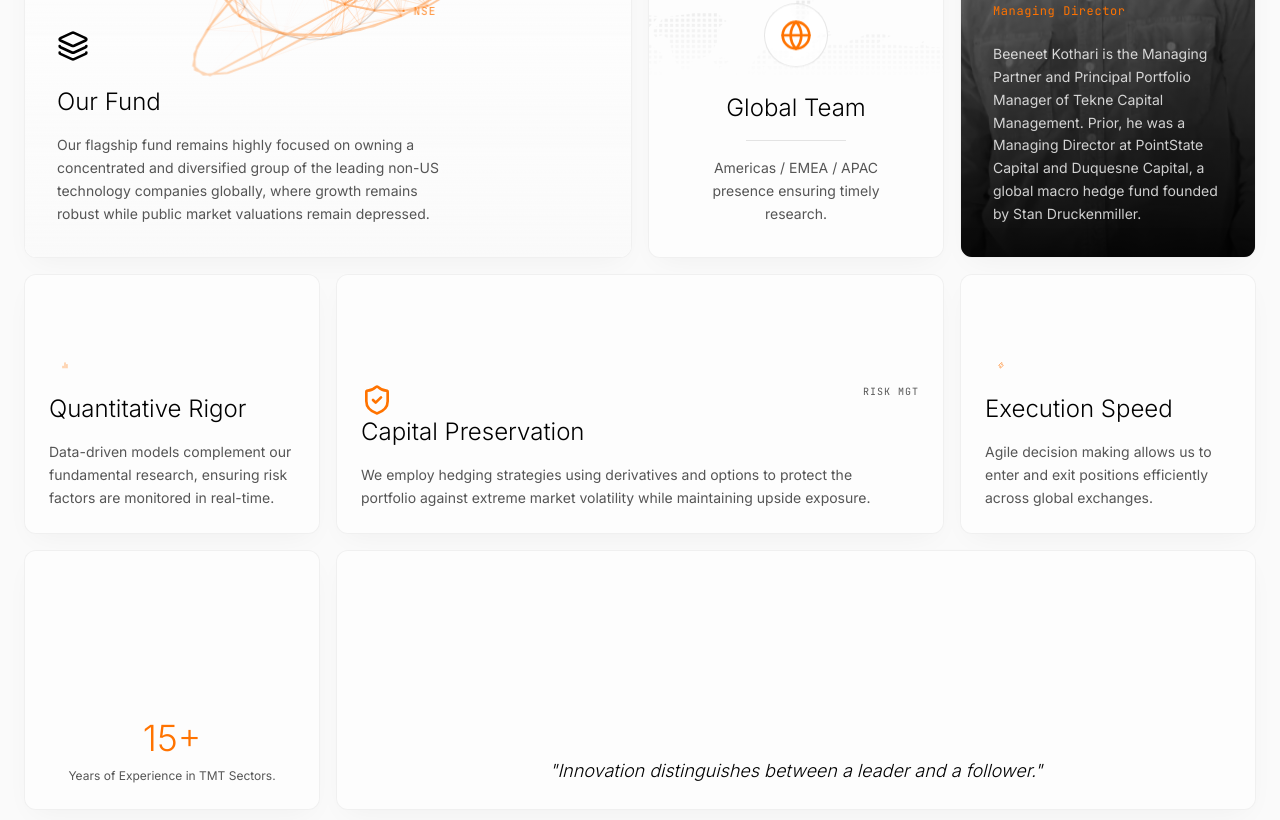
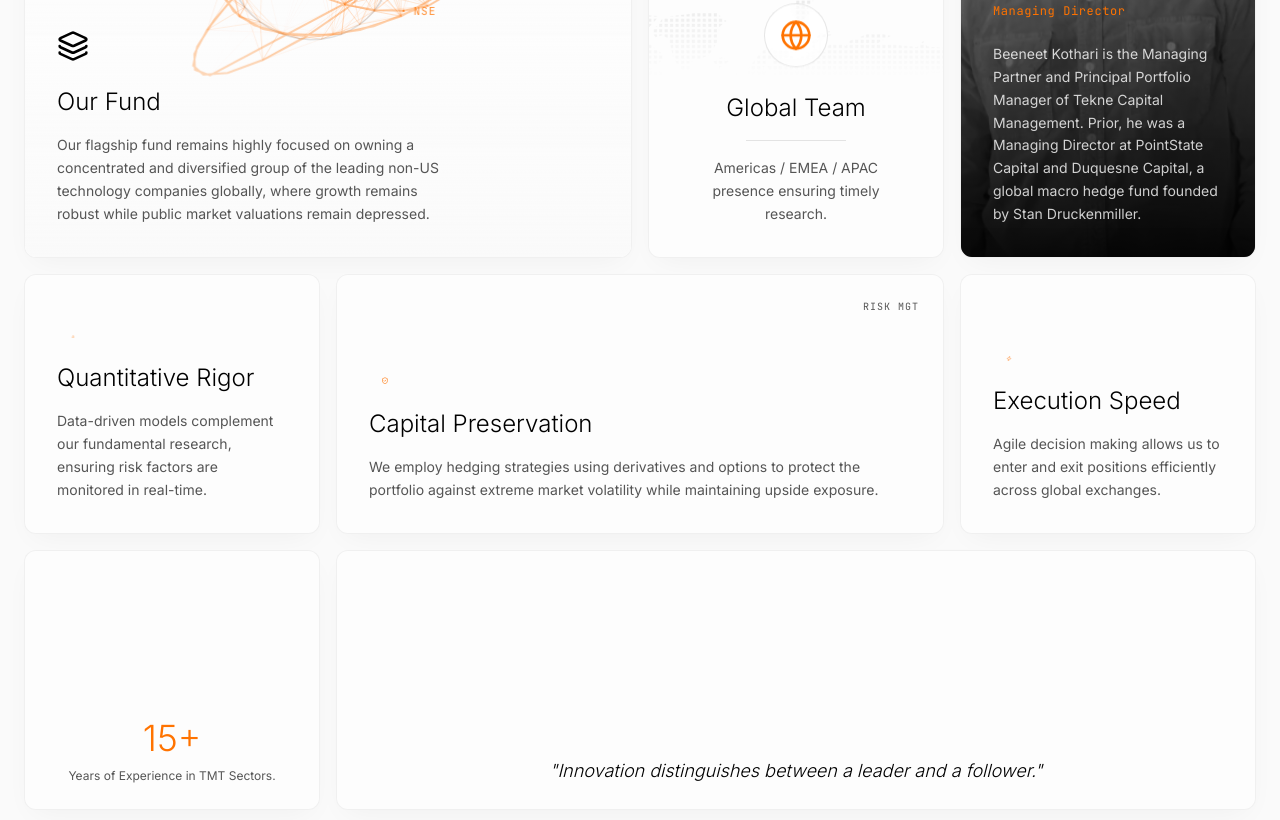
Before and after one commit to tcminternal/tekne-website-2, a plain HTML site: page index.html in a window 1280 px wide. Shown: the part 3380-4200 px from the top of the page. Drawn offline with nearby package versions, Linux system fonts and the light colour scheme; animation ran at ten frames a second.

Commit message:
Update index.html

```diff
--- a/index.html
+++ b/index.html
@@ -464,40 +464,32 @@
                     </div>
                 </div>
 
-                <div class="reveal glass p-6 rounded-xl flex flex-col justify-between group overflow-hidden relative glow-card h-[260px] md:col-span-1">
+                <div class="reveal glass p-8 rounded-xl flex flex-col justify-end group overflow-hidden relative glow-card h-[260px] md:col-span-1">
                     <div class="glow-effect"></div>
                     <i data-lucide="bar-chart-2" class="w-8 h-8 text-tekne-accent mb-6"></i>
-                    <div>
                     <h3 class="text-2xl font-light text-black">Quantitative Rigor</h3>
                     <p class="text-tekne-secondary text-sm leading-relaxed mt-4">
                         Data-driven models complement our fundamental research, ensuring risk factors are monitored in real-time.
                     </p>
                 </div>
-                </div>
 
-                <div class="reveal glass p-6 rounded-xl flex flex-col justify-between group overflow-hidden relative glow-card h-[260px] md:col-span-2">
+                <div class="reveal glass p-8 rounded-xl flex flex-col justify-end group overflow-hidden relative glow-card h-[260px] md:col-span-2">
                     <div class="glow-effect"></div>
-                    <div class="flex justify-between items-start">
-                        <i data-lucide="shield-check" class="w-8 h-8 text-tekne-accent"></i>
-                        <span class="font-mono text-[10px] text-tekne-secondary tracking-widest">RISK MGT</span>
-                    </div>
-                    <div>
+                    <div class="absolute top-6 right-6 font-mono text-[10px] text-tekne-secondary tracking-widest">RISK MGT</div>
+                    <i data-lucide="shield-check" class="w-8 h-8 text-tekne-accent mb-6"></i>
                     <h3 class="text-2xl font-light text-black">Capital Preservation</h3>
                     <p class="text-tekne-secondary text-sm leading-relaxed max-w-lg mt-4">
                         We employ hedging strategies using derivatives and options to protect the portfolio against extreme market volatility while maintaining upside exposure.
                     </p>
                 </div>
-                </div>
 
-                <div class="reveal glass p-6 rounded-xl flex flex-col justify-between group overflow-hidden relative glow-card h-[260px] md:col-span-1">
+                <div class="reveal glass p-8 rounded-xl flex flex-col justify-end group overflow-hidden relative glow-card h-[260px] md:col-span-1">
                     <div class="glow-effect"></div>
                     <i data-lucide="zap" class="w-8 h-8 text-tekne-accent mb-6"></i>
-                    <div>
                     <h3 class="text-2xl font-light text-black">Execution Speed</h3>
                     <p class="text-tekne-secondary text-sm leading-relaxed mt-4">
                         Agile decision making allows us to enter and exit positions efficiently across global exchanges.
                     </p>
-                    </div>
                 </div>
 
                 <div class="reveal glass p-6 rounded-xl flex flex-col justify-center items-center text-center group overflow-hidden relative glow-card h-[260px] md:col-span-1">
```
Lines whose indentation alone changed are shown as unchanged.
